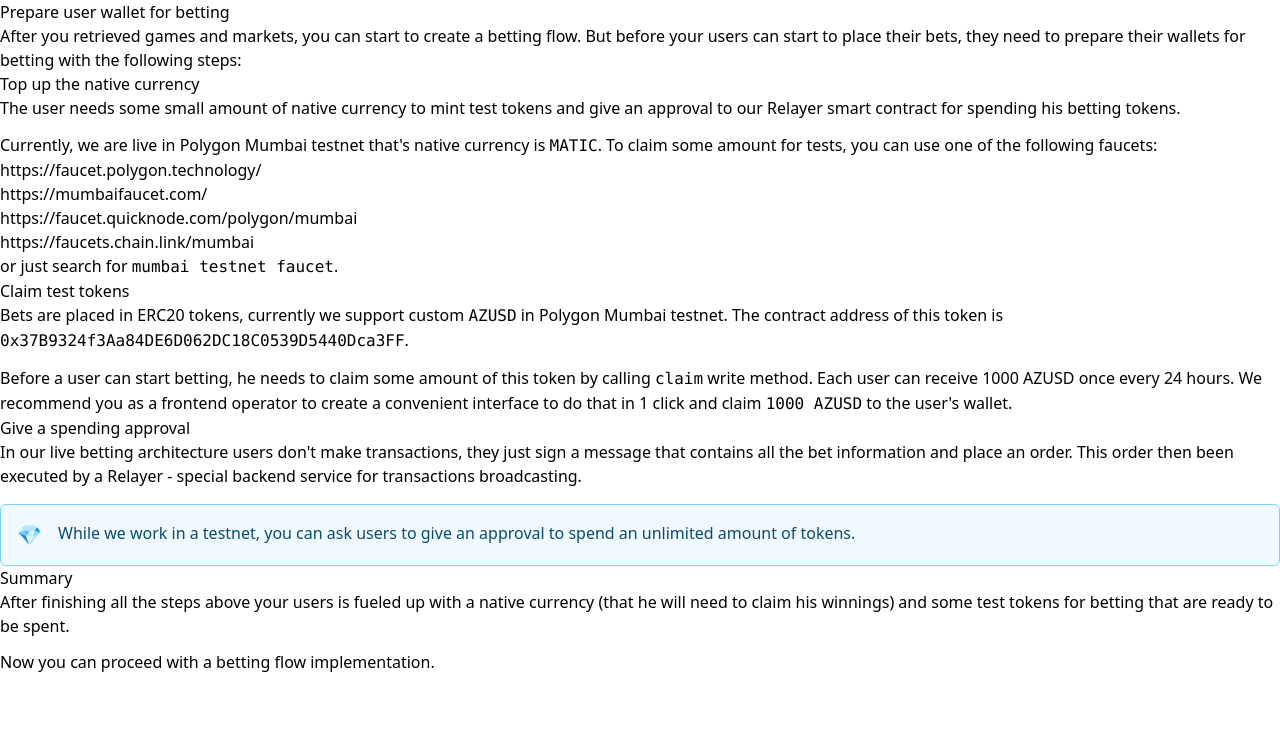
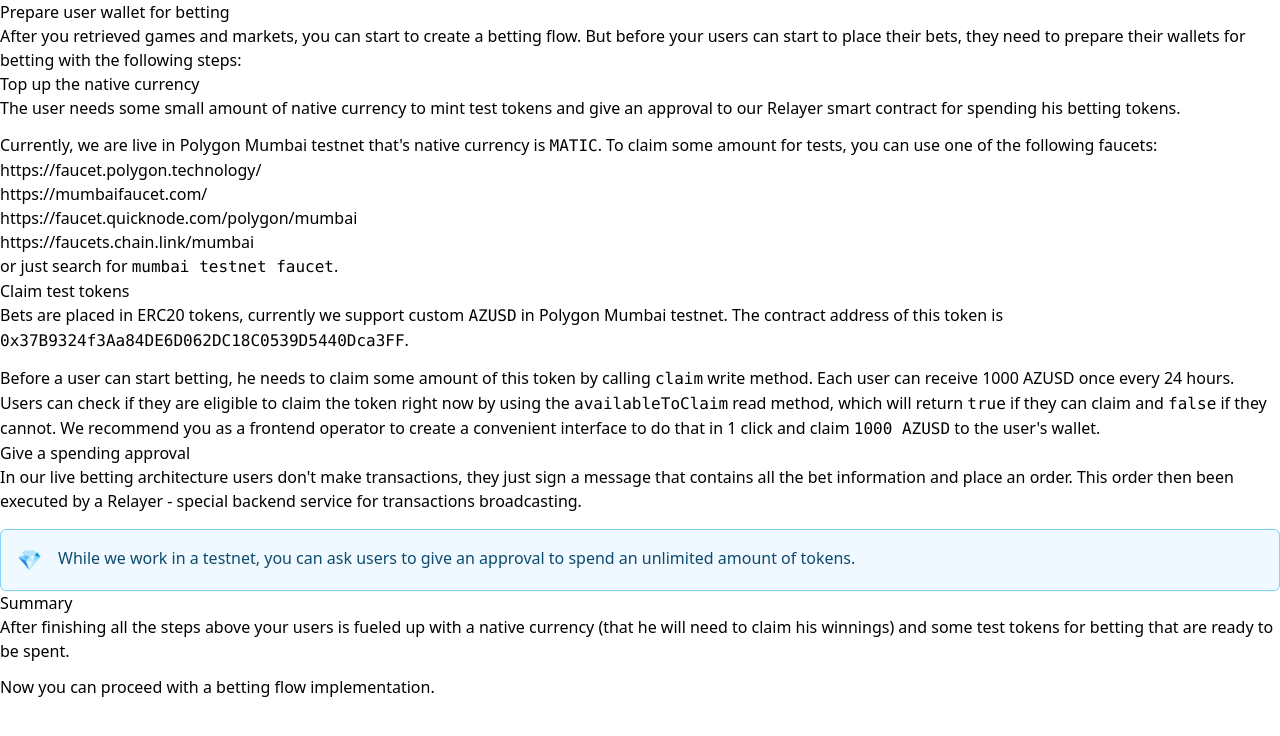
Before and after one commit to Azuro-protocol/gem-docs, a Next.js app: page /guides/live/prepare-for-betting in a window 1280 px wide. Shown: the top 736 px of the page. Built offline with nearby package versions, Linux system fonts and the light colour scheme.

Commit message:
add availableToClaim desc

```diff
--- a/pages/guides/live/prepare-for-betting.mdx
+++ b/pages/guides/live/prepare-for-betting.mdx
@@ -24,8 +24,12 @@ or just search for `mumbai testnet faucet`.
 Bets are placed in ERC20 tokens, currently we support custom `AZUSD` in Polygon Mumbai testnet.
 The contract address of this token is [`0x37B9324f3Aa84DE6D062DC18C0539D5440Dca3FF`](https://mumbai.polygonscan.com/address/0x37B9324f3Aa84DE6D062DC18C0539D5440Dca3FF).
 
-Before a user can start betting, he needs to claim some amount of this token by calling `claim` write method. Each user can receive 1000 AZUSD once every 24 hours.
-We recommend you as a frontend operator to create a convenient interface to do that in 1 click and claim `1000 AZUSD` to the user's wallet.
+Before a user can start betting, he needs to claim some amount of this token by calling `claim` write method.
+Each user can receive 1000 AZUSD once every 24 hours. Users can check if they are eligible to claim the token
+right now by using the `availableToClaim` read method, which will return `true` if they can claim and `false`
+if they cannot.
+We recommend you as a frontend operator to create a convenient interface to do that in 1 click and claim
+`1000 AZUSD` to the user's wallet.
 
 ### Give a spending approval
 
```
